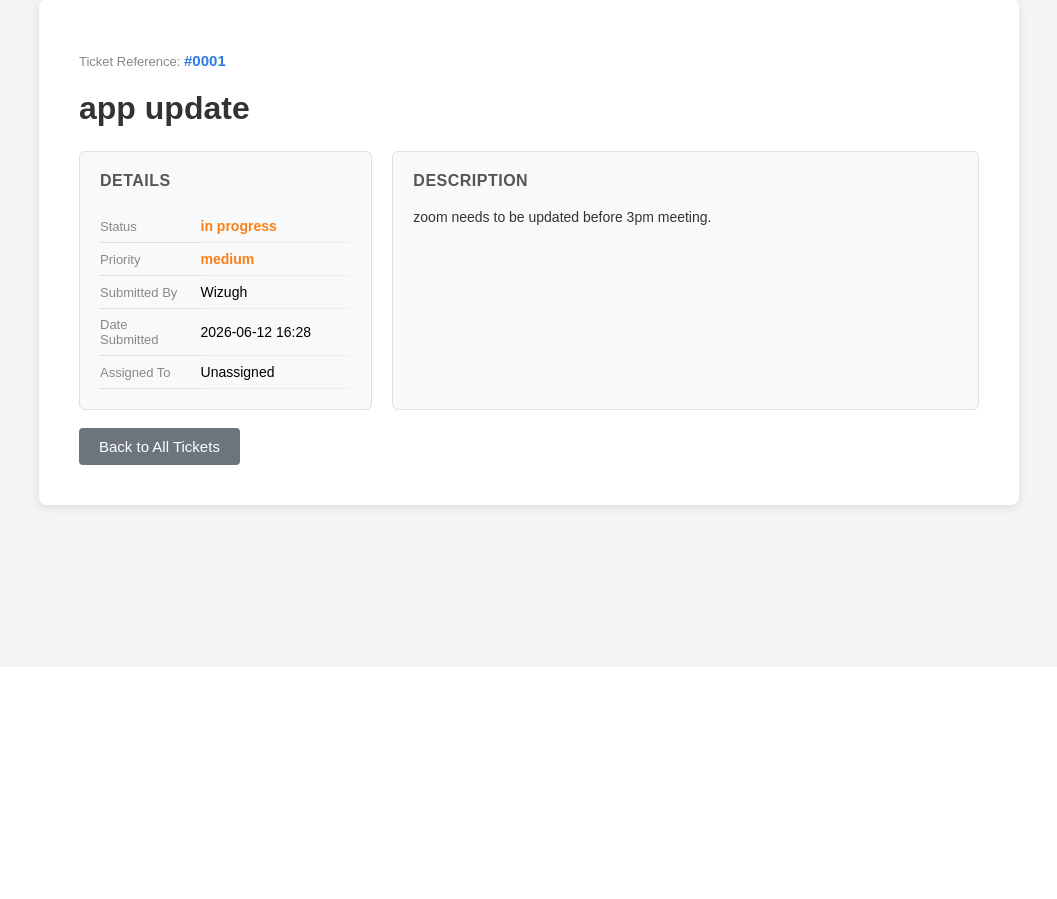
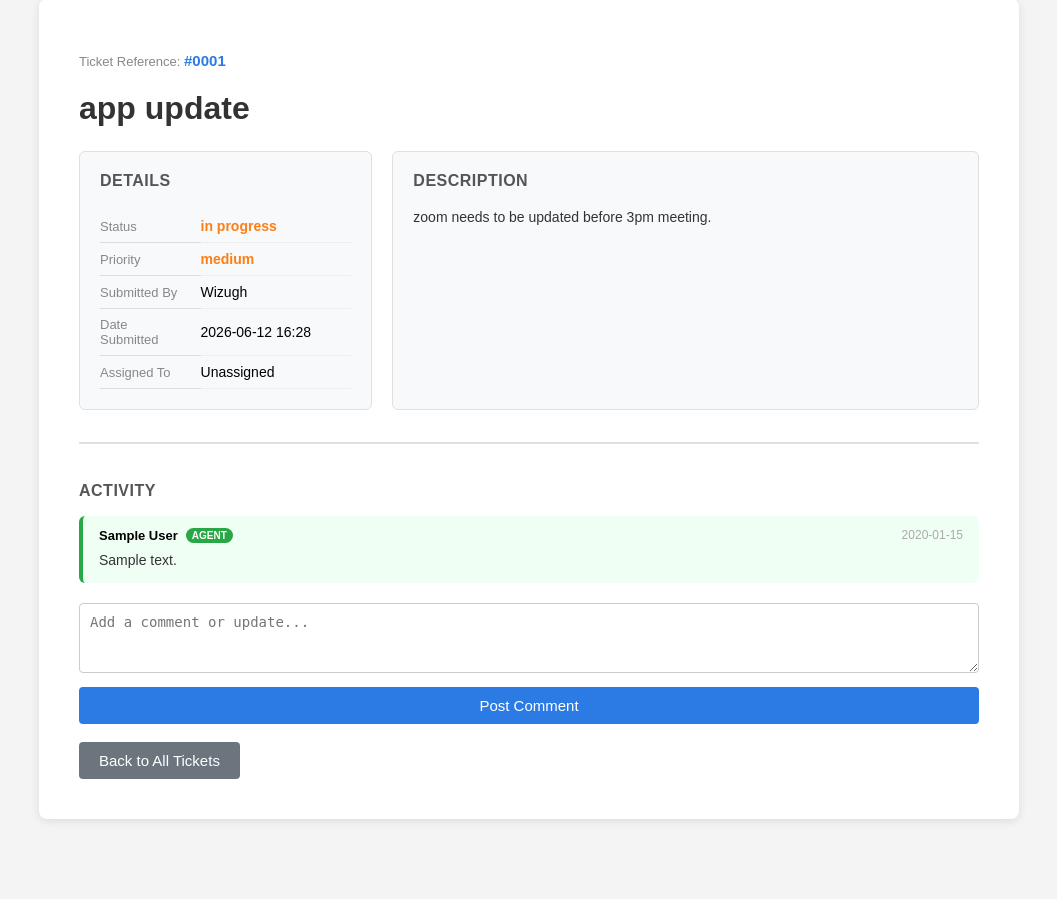
Before and after one commit to Wizugh/helpdesk-ticketing-system, a Flask app: page /ticket/1 in a window 1280 px wide. Shown: the part 133-1032 px from the top of the page, without its empty margins (111-1168 px from the left). Before the commit the page ends 647 px from the top, so only its background shows below. Run offline with Flask 3, Linux system fonts and the light colour scheme; a user stored in the database is signed in; data comes from the database, SQL or seed files in the repository; tables that the repository leaves empty hold one stand-in row (values such as "Sample post").

Commit message:
Feature 3: Comment and activity thread on ticket detail page
- Add comments table with ticket_id foreign key, author, body, date
- Update ticket_detail route to fetch all comments for the ticket
- Add post_comment route with Post-Redirect-Get pattern to prevent double submission
- Render comment thread on ticket_detail with user/agent visual distinction
- Blue left stripe for end user comments, green for agent/admin comments
- Agent badge displayed next to non-submitter authors
- Empty comment submission silently ignored server-side

```diff
--- a/app.py
+++ b/app.py
@@ -30,6 +30,16 @@ def init_db():
             status TEXT NOT NULL DEFAULT 'open',
             created_by TEXT NOT NULL,
             date TEXT NOT NULL
+        )
+    ''')
+    conn.execute('''
+        CREATE TABLE IF NOT EXISTS comments (
+            id INTEGER PRIMARY KEY AUTOINCREMENT,
+            ticket_id INTEGER NOT NULL,
+            author TEXT NOT NULL,
+            body TEXT NOT NULL,
+            date TEXT NOT NULL,
+            FOREIGN KEY (ticket_id) REFERENCES tickets(id)
         )
     ''')
     conn.commit()
@@ -167,12 +177,36 @@ def ticket_detail(ticket_id):
         return redirect(url_for('login'))
     conn = get_db()
     ticket = conn.execute('SELECT * FROM tickets WHERE id = ?', (ticket_id,)).fetchone()
-    conn.close()
     if ticket is None:
+        conn.close()
         return 'Ticket not found', 404
     if session['role'] != 'admin' and ticket['created_by'] != session['user']:
+        conn.close()
         return 'Access denied', 403
-    return render_template('ticket_detail.html', ticket=ticket)
+    comments = conn.execute(
+        'SELECT * FROM comments WHERE ticket_id = ? ORDER BY date ASC',
+        (ticket_id,)
+    ).fetchall()
+    conn.close()
+    return render_template('ticket_detail.html', ticket=ticket, comments=comments)
+
+@app.route('/ticket/<int:ticket_id>/comment', methods=['POST'])
+def post_comment(ticket_id):
+    if 'user' not in session:
+        return redirect(url_for('login'))
+    body = request.form.get('body', '').strip()
+    if not body:
+        return redirect(url_for('ticket_detail', ticket_id=ticket_id))
+    from datetime import datetime
+    date = datetime.now().strftime('%Y-%m-%d %H:%M')
+    conn = get_db()
+    conn.execute(
+        'INSERT INTO comments (ticket_id, author, body, date) VALUES (?, ?, ?, ?)',
+        (ticket_id, session['user'], body, date)
+    )
+    conn.commit()
+    conn.close()
+    return redirect(url_for('ticket_detail', ticket_id=ticket_id))
 
 @app.route('/admin/update/<int:ticket_id>', methods=['POST'])
 def update_ticket(ticket_id):
--- a/static/style.css
+++ b/static/style.css
@@ -254,3 +254,80 @@ tr:hover { background-color: #f9f9f9; }
     font-size: 13px;
     font-style: italic;
 }
+
+.comments-section {
+    margin-top: 32px;
+    border-top: 2px solid #e0e0e0;
+    padding-top: 24px;
+}
+
+.comments-section h2 {
+    font-size: 16px;
+    color: #555;
+    text-transform: uppercase;
+    letter-spacing: 0.5px;
+    margin-bottom: 16px;
+}
+
+.comment-bubble {
+    border-radius: 6px;
+    padding: 12px 16px;
+    margin-bottom: 12px;
+    border-left: 4px solid #ccc;
+}
+
+.comment-user {
+    background-color: #f0f4ff;
+    border-left-color: #2c7be5;
+}
+
+.comment-agent {
+    background-color: #f0fff4;
+    border-left-color: #28a745;
+}
+
+.comment-meta {
+    display: flex;
+    align-items: center;
+    gap: 8px;
+    margin-bottom: 6px;
+    font-size: 13px;
+}
+
+.comment-date {
+    color: #aaa;
+    font-size: 12px;
+    margin-left: auto;
+}
+
+.agent-badge {
+    background-color: #28a745;
+    color: white;
+    font-size: 10px;
+    padding: 2px 6px;
+    border-radius: 10px;
+    font-weight: bold;
+    text-transform: uppercase;
+}
+
+.comment-body {
+    margin: 0;
+    font-size: 14px;
+    line-height: 1.6;
+    color: #333;
+    white-space: pre-wrap;
+}
+
+.comment-form {
+    margin-top: 20px;
+}
+
+.comment-form textarea {
+    margin-bottom: 10px;
+}
+
+.no-comments {
+    color: #aaa;
+    font-style: italic;
+    font-size: 14px;
+}
--- a/templates/ticket_detail.html
+++ b/templates/ticket_detail.html
@@ -39,6 +39,32 @@
         </div>
     </div>
 
+    <div class="comments-section">
+        <h2>Activity</h2>
+
+        {% if comments %}
+            {% for comment in comments %}
+            <div class="comment-bubble {% if comment['author'] == ticket['created_by'] %}comment-user{% else %}comment-agent{% endif %}">
+                <div class="comment-meta">
+                    <strong>{{ comment['author'] }}</strong>
+                    {% if comment['author'] != ticket['created_by'] %}
+                        <span class="agent-badge">Agent</span>
+                    {% endif %}
+                    <span class="comment-date">{{ comment['date'] }}</span>
+                </div>
+                <p class="comment-body">{{ comment['body'] }}</p>
+            </div>
+            {% endfor %}
+        {% else %}
+            <p class="no-comments">No activity yet.</p>
+        {% endif %}
+
+        <form method="POST" action="/ticket/{{ ticket['id'] }}/comment" class="comment-form">
+            <textarea name="body" rows="3" placeholder="Add a comment or update..." required></textarea>
+            <button type="submit" class="btn">Post Comment</button>
+        </form>
+    </div>
+
     <br>
     {% if session['role'] == 'admin' %}
         <a href="/admin/tickets" class="btn-secondary">Back to All Tickets</a>
```
